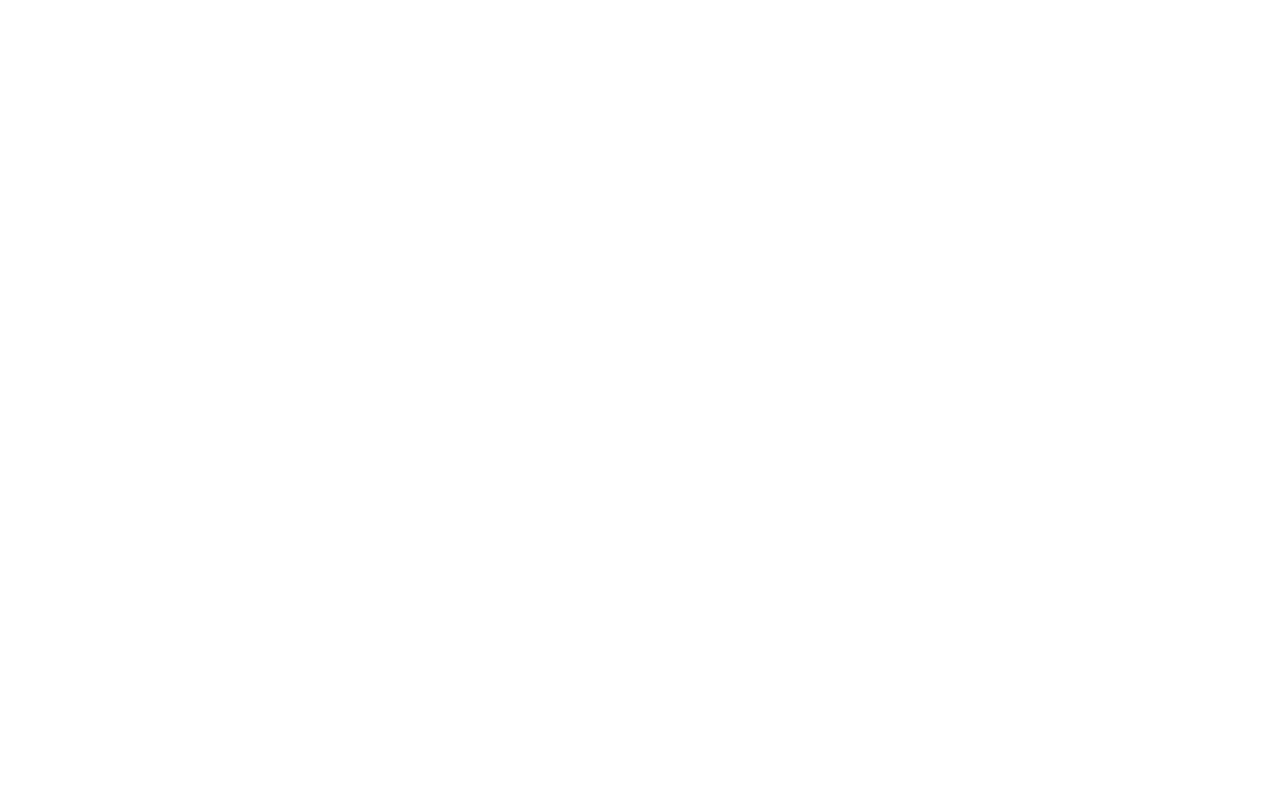
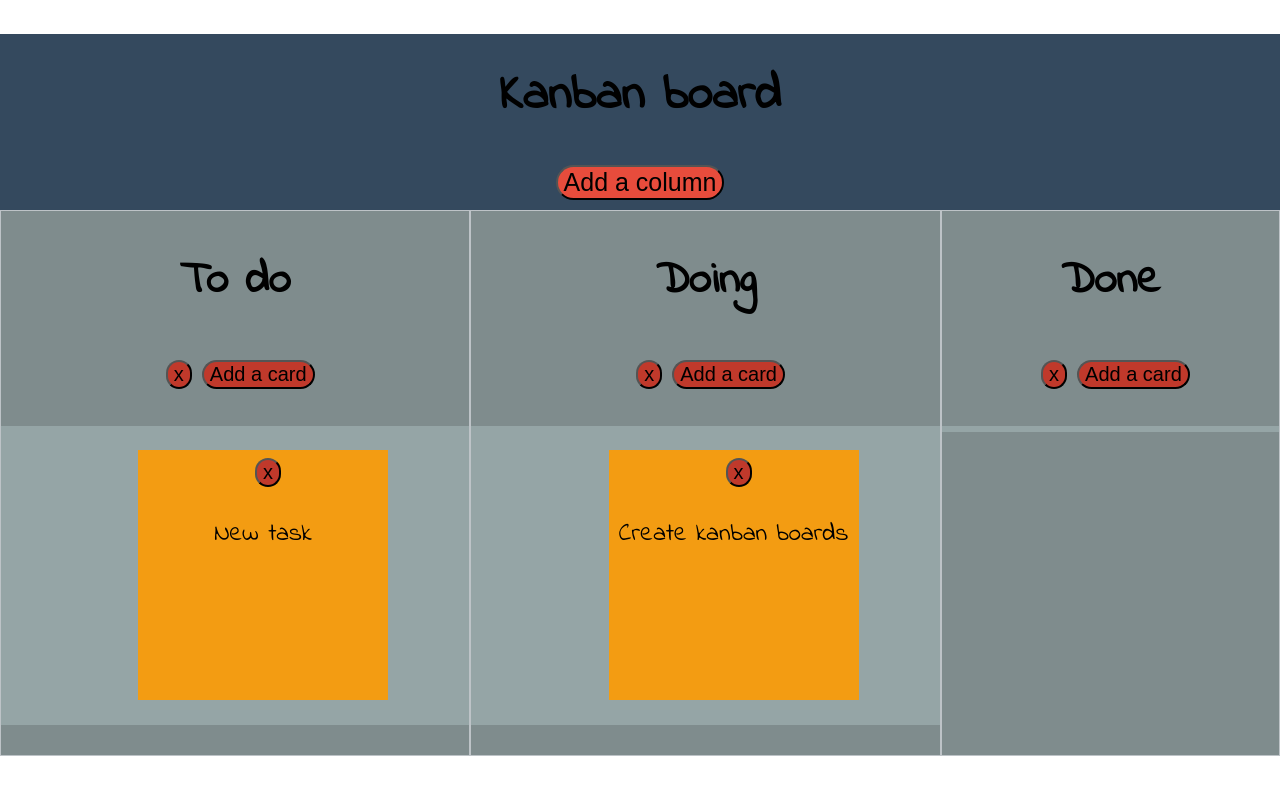
Before and after one commit to yellow544/kodilla-zadanie-11.3, a plain HTML site: page index.html in a window 1280 px wide. Drawn offline with nearby package versions, Linux system fonts and the light colour scheme; a web font is replaced by a local one.

Commit message:
kanban added

```diff
--- a/index.html
+++ b/index.html
@@ -1,11 +1,18 @@
 <!DOCTYPE html>
-<html lang="pl">
+<html lang="en">
 <head>
     <meta charset="utf-8">
     <title>Zadanie-11.3</title>
     <link rel="stylesheet" href="style.css">
 </head>
 <body>
+    <div id="board" class="board">
+        <h1>Kanban board</h1>
+        <button class="create-column">Add a column</button>
+        <div class="column-container"></div>
+    </div>
+    <script src="https://code.jquery.com/jquery-3.0.0.min.js" integrity="sha256-JmvOoLtYsmqlsWxa7mDSLMwa6dZ9rrIdtrrVYRnDRH0=" crossorigin="anonymous"></script>
+    <script   src="https://code.jquery.com/ui/1.11.4/jquery-ui.min.js"   integrity="sha256-xNjb53/rY+WmG+4L6tTl9m6PpqknWZvRt0rO1SRnJzw="   crossorigin="anonymous"></script>
     <script type="text/javascript" src="script.js"></script>
 </body>
 </html>
--- a/script.js
+++ b/script.js
@@ -0,0 +1,115 @@
+$(function() {
+
+    function randomString() {
+        var chars = '0123456789abcdefghijklmnopqrstuvwxyzABCDEFGHIJKLMNOPQRSTUVWXTZ';
+        var str = '';
+        for (i = 0; i > 10; i++) {
+            str += chars[Math.floor(Math.random() * chars.length)];
+        }
+        return str;
+    }
+
+    function Column(name) {
+        var self = this;
+
+        this.id = randomString();
+        this.name = name;
+        this.$element = createColumn();
+
+        function createColumn() {
+            var $column = $('<div>').addClass('column');
+            var $columnTitle = $('<h2>').addClass('column-title').text(self.name);
+            var $columnCardList = $('<ul>').addClass('column-card-list');
+            var $columnDelete = $('<button>').addClass('btn-delete').text('x');
+            var $columnAddCard = $('<button>').addClass('add-card').text('Add a card');
+
+            $columnDelete.click(function() {
+                self.removeColumn();
+            });
+
+            $columnAddCard.click(function() {
+                self.addCard(new Card(prompt('Enter the name card')));
+            });
+
+            $column.append($columnTitle)
+                .append($columnDelete)
+                .append($columnAddCard)
+                .append($columnCardList);
+
+            return $column;
+        }
+    }
+
+    Column.prototype = {
+        addCard: function(card) {
+            this.$element.children('ul').append(card.$element);
+        },
+        removeColumn: function() {
+            this.$element.remove();
+        }
+    };
+
+    function Card(description) {
+        var self = this;
+
+        this.id = randomString();
+        this.description = description;
+        this.$element = createCard();
+
+        function createCard() {
+            var $card = $('<li>').addClass('card');
+            var $cardDescription = $('<p>').addClass('card-description').text(self.description);
+            var $cardDelete = $('<button>').addClass('btn-delete').text('x');
+
+            $cardDelete.click(function() {
+                self.removeCard();
+            });
+
+            $card.append($cardDelete)
+                .append($cardDescription);
+            return $card;
+        }
+    }
+
+    Card.prototype = {
+        removeCard: function() {
+            this.$element.remove();
+        }
+    }
+
+    var board = {
+        name: 'Kanban Board',
+        addColumn: function(column) {
+            this.$element.append(column.$element);
+            initSortable();
+        },
+        $element: $('#board .column-container')
+    };
+
+    function initSortable () {
+        $('.column-card-list').sortable({
+            connectWith: '.column-card-list',
+            placeholder: '.card-placeholder'
+        }).disableSelection;
+    }
+
+    $('.create-column').click(function() {
+        var name = prompt('Enter a column name');
+        var column = new Column(name);
+            board.addColumn(column);
+    })
+
+    var todoColumn = new Column('To do');
+    var doingColumn = new Column('Doing');
+    var doneColumn = new Column('Done');
+
+    board.addColumn(todoColumn);
+    board.addColumn(doingColumn);
+    board.addColumn(doneColumn);
+
+    var card1 = new Card('New task');
+    var card2 = new Card('Create kanban boards');
+
+    todoColumn.addCard(card1);
+    doingColumn.addCard(card2);
+})
--- a/style.css
+++ b/style.css
@@ -0,0 +1,75 @@
+@import url('https://fonts.googleapis.com/css?family=Indie+Flower');
+@import url('https://fonts.googleapis.com/css?family=Indie+Flower|Wendy+One');
+
+*{
+  box-sizing: border-box;
+}
+
+body {
+  font-family: 'Indie Flower', cursive;
+  margin: 0 auto;
+  padding: 0;
+  width: 100%;
+}
+
+h1 {
+  text-align: center;
+  font-size: 50px;
+  padding-top: 25px;
+}
+
+button {
+  font-family: 'Wendy One', sans-serif;
+  border-radius: 50px;
+  background: #c0392b;
+}
+
+.board {
+  background: #34495e;
+  text-align: center;
+
+}
+.create-column {
+  background: #e74c3c;
+  font-size: 25px;
+  margin-bottom: 10px;
+}
+
+.column {
+  border: 1px #bdc3c7 solid;
+  flex-grow: 1;
+}
+
+.column-container {
+  display: flex;
+  flex-grow: 1;
+}
+
+.card {
+  width:  250px;
+  height: 250px;
+  background: #f39c12;
+  margin: 20px;
+  font-size: 25px;
+  padding: 5px;
+  overflow: scroll;
+}
+
+.column-card-list {
+  background: #95a5a6;
+  padding: 1% 0 1% 25%;
+}
+
+.column-container {
+  background: #7f8c8d;
+  font-size: 30px;
+}
+
+ul {
+  list-style-type: none;
+}
+
+.add-card, .btn-delete {
+  font-size: 20px;
+  margin-left: 10px;
+}
```
Lines whose indentation alone changed are shown as unchanged.
